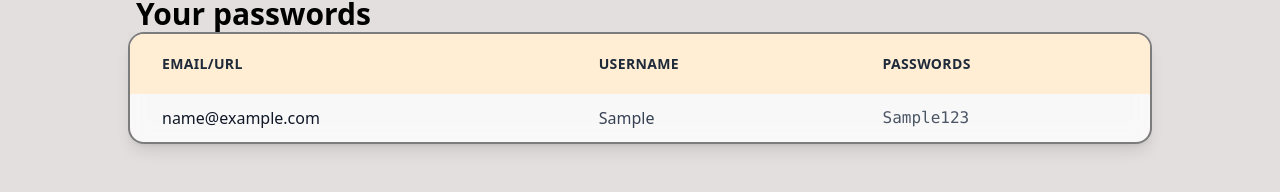
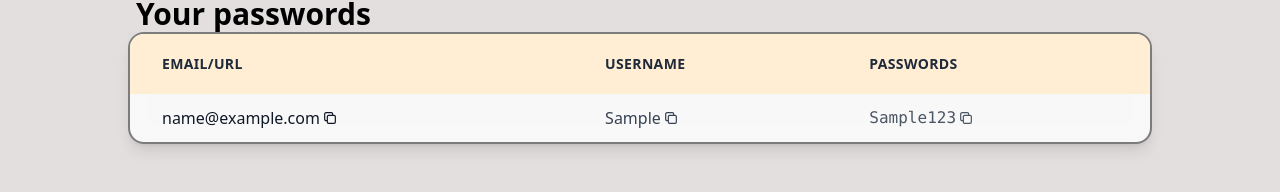
Before and after one commit to Aditehh/PassMan, a React (Vite) app: page / in a window 1280 px wide. Both pictures are taken after typing "name@example.com", "Sample", "Sample123" into the empty fields and a click on the button "Add Password". Shown: the part 420-612 px from the top of the page. Built offline with nearby package versions, Linux system fonts and the light colour scheme; some icons are missing.

Commit message:
toastified

```diff
--- a/package.json
+++ b/package.json
@@ -13,6 +13,7 @@
     "@tailwindcss/vite": "^4.1.11",
     "react": "^19.1.0",
     "react-dom": "^19.1.0",
+    "react-toastify": "^11.0.5",
     "tailwindcss": "^4.1.11"
   },
   "devDependencies": {
--- a/src/App.jsx
+++ b/src/App.jsx
@@ -3,6 +3,8 @@ import './App.css'
 import Navbar from './components/Navbar'
 import Manager from './components/Manager'
 import Footer from './components/Footer'
+import { ToastContainer, toast } from 'react-toastify';
+
 
 function App() {
   const [count, setCount] = useState(0)
@@ -11,9 +13,9 @@ function App() {
     <>
       <Navbar />
       <div className='min-h-[80vh]'>
-      <Manager />
+        <Manager />
       </div>
-      <Footer/>
+      <Footer />
     </>
   )
 }
--- a/src/components/Footer.jsx
+++ b/src/components/Footer.jsx
@@ -5,22 +5,22 @@ const Footer = () => {
         <div>
 
 
-            <footer class="bg-black rounded-lg shadow-sm m-4 dark:bg-stone-200 ">
-                <div class="w-full mx-auto max-w-screen-xl p-4 md:flex md:items-center md:justify-between">
-                    <span class="text-sm text-black sm:text-center text-black-400">© 2025 <a href="https://flowbite.com/" class="hover:underline">PassMan™</a>. All Rights Reserved.
+            <footer className="bg-black rounded-lg shadow-sm m-4 dark:bg-stone-200 ">
+                <div className="w-full mx-auto max-w-screen-xl p-4 md:flex md:items-center md:justify-between">
+                    <span className="text-sm text-black sm:text-center text-black-400">© 2025 <a href="https://flowbite.com/" className="hover:underline">PassMan™</a>. All Rights Reserved.
                     </span>
-                    <ul class="flex flex-wrap items-center mt-3 text-sm font-medium text-gray-500 text-black-400 sm:mt-0">
+                    <ul className="flex flex-wrap items-center mt-3 text-sm font-medium text-gray-500 text-black-400 sm:mt-0">
                         <li>
-                            <a href="#" class="hover:underline me-4 md:me-6">About</a>
+                            <a href="#" className="hover:underline me-4 md:me-6">About</a>
                         </li>
                         <li>
-                            <a href="#" class="hover:underline me-4 md:me-6">Privacy Policy</a>
+                            <a href="#" className="hover:underline me-4 md:me-6">Privacy Policy</a>
                         </li>
                         <li>
-                            <a href="#" class="hover:underline me-4 md:me-6">Licensing</a>
+                            <a href="#" className="hover:underline me-4 md:me-6">Licensing</a>
                         </li>
                         <li>
-                            <a href="#" class="hover:underline">Contact</a>
+                            <a href="#" className="hover:underline">Contact</a>
                         </li>
                     </ul>
                 </div>
--- a/src/components/Manager.jsx
+++ b/src/components/Manager.jsx
@@ -1,5 +1,6 @@
 import React, { useEffect } from 'react';
 import { useRef, useState } from 'react';
+import { ToastContainer, toast } from 'react-toastify';
 
 const Manager = () => {
     const ref = useRef();
@@ -31,10 +32,31 @@ const Manager = () => {
         }
     }
 
+    const copyText = (text) => {
+        // alert("the this is copied to your clipboard")
+        navigator.clipboard.writeText(text)
+    }
+
+
     const savePassword = (e) => {
         setpasswordArray([...passwordArray, form])
         localStorage.setItem("password", JSON.stringify([...passwordArray]))
         console.log([...passwordArray])
+    }
+
+    const notify = () => {
+        toast('Copied to Clipboard', {
+            // position: "top-right",
+            // autoClose: 5000,
+            // hideProgressBar: false,
+            // closeOnClick: false,
+            // pauseOnHover: true,
+            // draggable: true,
+            // progress: undefined,
+            // theme: "dark",
+            // transition: "Bounce",
+        });
+        console.log("hehe")
     }
 
     const handleChange = (e) => {
@@ -44,6 +66,23 @@ const Manager = () => {
 
     return (
         <>
+            {/* <ToastContainer
+                position="top-right"
+                autoClose={5000}
+                hideProgressBar={false}
+                newestOnTop={false}
+                closeOnClick={false}
+                rtl={false}
+                pauseOnFocusLoss
+                draggable
+                pauseOnHover
+                theme="dark"
+                transition="Bounce"
+                 /> */}
+<ToastContainer
+theme='dark'/>
+
+
             <div className="fixed top-0 left-0 z-[-2] h-screen w-screen bg-[rgba(226,221,221,0.93)] bg-[radial-gradient(rgba(226,221,221,0.93))] bg-[size:20px_20px]"></div>
             <div className='min-h-full flex flex-col items-center  px-4 '>
                 <div className=' p-8 w-[80vw]  text-white'>
@@ -117,14 +156,67 @@ const Manager = () => {
                                             {passwordArray.map((item, index) => {
                                                 return <tr key={index}
                                                     className="hover:bg-gray-50/50 transition-colors duration-200">
-                                                    <td className="px-8 py-3 text-gray-900 font-medium">
-                                                        <a href="{item.email}" target='_blank'>{item.email}</a>
+                                                    <td className="px-8 py-3 text-gray-900 font-medium flex items-center">
+                                                        <a href="{item.email}" target='_blank'>{item.email}
+                                                        </a>
+                                                        <div onClick={() => { copyText(item.email); notify();  }}>
+                                                            <svg
+                                                                xmlns="http://www.w3.org/2000/svg"
+                                                                fill="none"
+                                                                viewBox="0 0 24 24"
+                                                                strokeWidth={1.8}
+                                                                stroke="currentColor"
+                                                                className="w-5 h-5 py-0.5 px-0.5 cursor-pointer"
+                                                            >
+                                                                <path
+                                                                    strokeLinecap="round"
+                                                                    strokeLinejoin="round"
+                                                                    d="M8 16H6a2 2 0 01-2-2V6a2 2 0 012-2h8a2 2 0 012 2v2m-6 12h8a2 2 0 002-2v-8a2 2 0 00-2-2h-8a2 2 0 00-2 2v8a2 2 0 002 2z"
+                                                                />
+                                                            </svg>
+                                                        </div>
                                                     </td>
-                                                    <td className="px-8 py-3 text-gray-700">
-                                                        {item.username}
+                                                    <td className="px-8 py-3 text-gray-700 ">
+                                                        <div className='flex items-center'>
+                                                            <span> {item.username}</span>
+                                                            <div onClick={() => { copyText(item.username) ;notify();  }}>
+                                                                <svg
+                                                                    xmlns="http://www.w3.org/2000/svg"
+                                                                    fill="none"
+                                                                    viewBox="0 0 24 24"
+                                                                    strokeWidth={1.8}
+                                                                    stroke="currentColor"
+                                                                    className="w-5 h-5 py-0.5 px-0.5 cursor-pointer"
+                                                                >
+                                                                    <path
+                                                                        strokeLinecap="round"
+                                                                        strokeLinejoin="round"
+                                                                        d="M8 16H6a2 2 0 01-2-2V6a2 2 0 012-2h8a2 2 0 012 2v2m-6 12h8a2 2 0 002-2v-8a2 2 0 00-2-2h-8a2 2 0 00-2 2v8a2 2 0 002 2z"
+                                                                    />
+                                                                </svg>
+                                                            </div>
+                                                        </div>
                                                     </td>
                                                     <td className="px-8 py-3 text-gray-600 font-mono">
-                                                        {item.password}
+                                                        <div className='flex items-center'>
+                                                            <span> {item.password}</span>
+                                                            <div onClick={() => { copyText(item.password); notify(); }}>
+                                                                <svg
+                                                                    xmlns="http://www.w3.org/2000/svg"
+                                                                    fill="none"
+                                                                    viewBox="0 0 24 24"
+                                                                    strokeWidth={1.8}
+                                                                    stroke="currentColor"
+                                                                    className="w-5 h-5 py-0.5 px-0.5 cursor-pointer"
+                                                                >
+                                                                    <path
+                                                                        strokeLinecap="round"
+                                                                        strokeLinejoin="round"
+                                                                        d="M8 16H6a2 2 0 01-2-2V6a2 2 0 012-2h8a2 2 0 012 2v2m-6 12h8a2 2 0 002-2v-8a2 2 0 00-2-2h-8a2 2 0 00-2 2v8a2 2 0 002 2z"
+                                                                    />
+                                                                </svg>
+                                                            </div>
+                                                        </div>
                                                     </td>
                                                 </tr>
                                             })}
```
Also changed, not shown: 1 other file (tests, documents, lock files or other folders).
